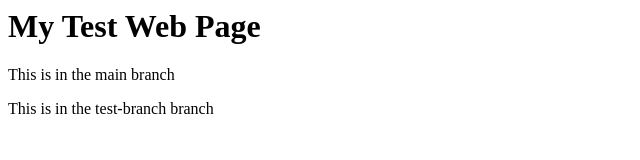
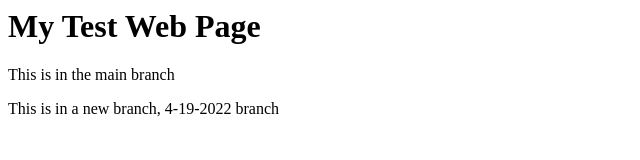
Before and after one commit to hsojeel/IT115-simple-website, a plain HTML site: page index.html in a window 1280 px wide. Shown: the whole page, without its empty margins (0-640 px from the left). Drawn offline with Linux system fonts and the light colour scheme.

Commit message:
Update index.html

```diff
--- a/index.html
+++ b/index.html
@@ -1,3 +1,3 @@
 <h1>My Test Web Page</h1>
 <p>This is in the main branch</p>
-<p>This is in the test-branch branch</p>
+<p>This is in a new branch, 4-19-2022 branch</p>
```
